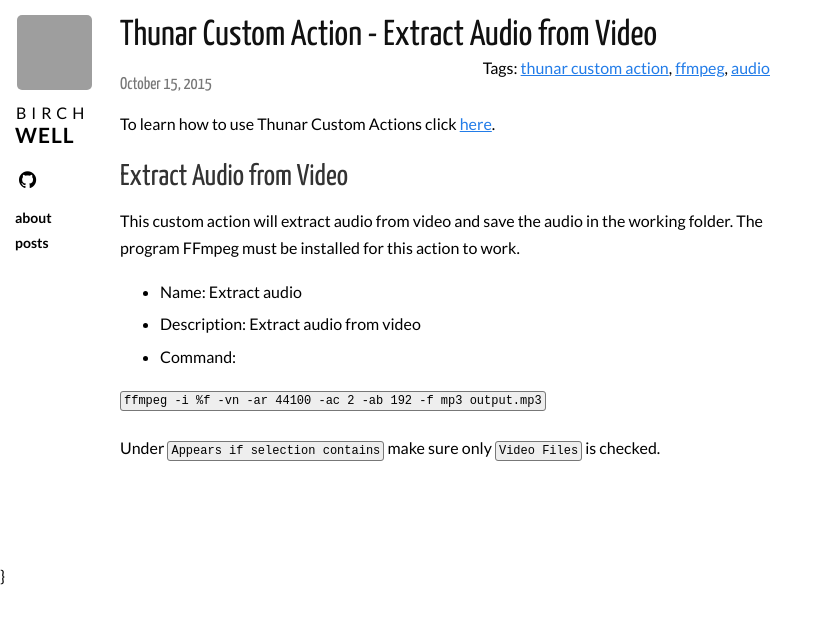
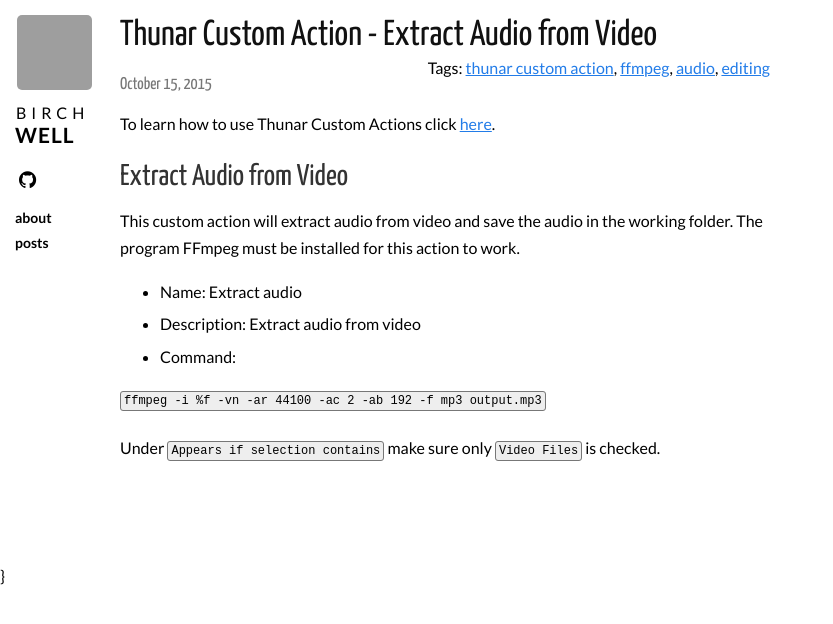
Before and after one commit to Birchwell/birchwell.github.io, a Jekyll site: the page built from _posts/2015-10-15-thunar-custom-action-extract-audio-from-video.md, in a window 1280 px wide, cut to the strip 0-624 px from the top of the page. Shown: the whole strip, without its empty margins (0-833 px from the left). Built offline with Jekyll 4.4.1, drawn with Linux system fonts in a browser that asks for light colours; nearby versions of some CDN libraries; Markdown is read by kramdown in place of the engine named in the settings; comment, search, counter and statistics services are not loaded; grey boxes are pictures that could not be loaded.

Commit message:
Update 2015-10-15-thunar-custom-action-extract-audio-from-video.md

```diff
--- a/_posts/2015-10-15-thunar-custom-action-extract-audio-from-video.md
+++ b/_posts/2015-10-15-thunar-custom-action-extract-audio-from-video.md
@@ -5,6 +5,7 @@
 - thunar custom action
 - ffmpeg
 - audio
+- editing
 category: posts
 ---
 To learn how to use Thunar Custom Actions click [here](https://birchwell.github.io/posts/thunar-custom-actions-tutorial-convert-video-to-avi/).
```
